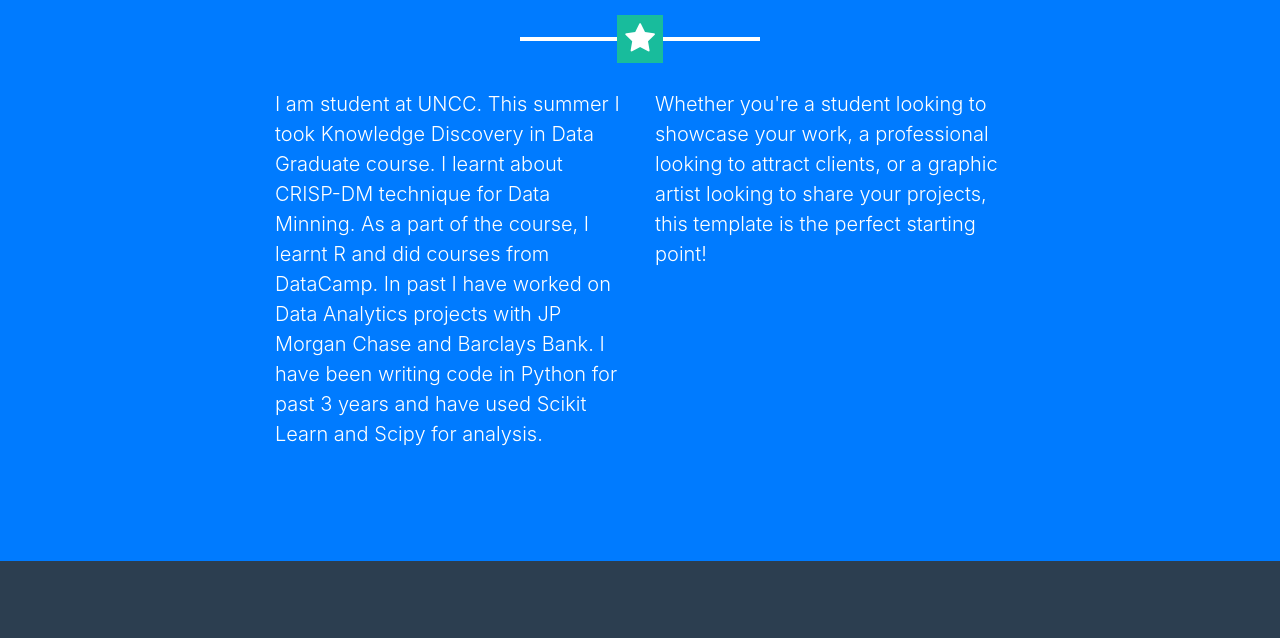
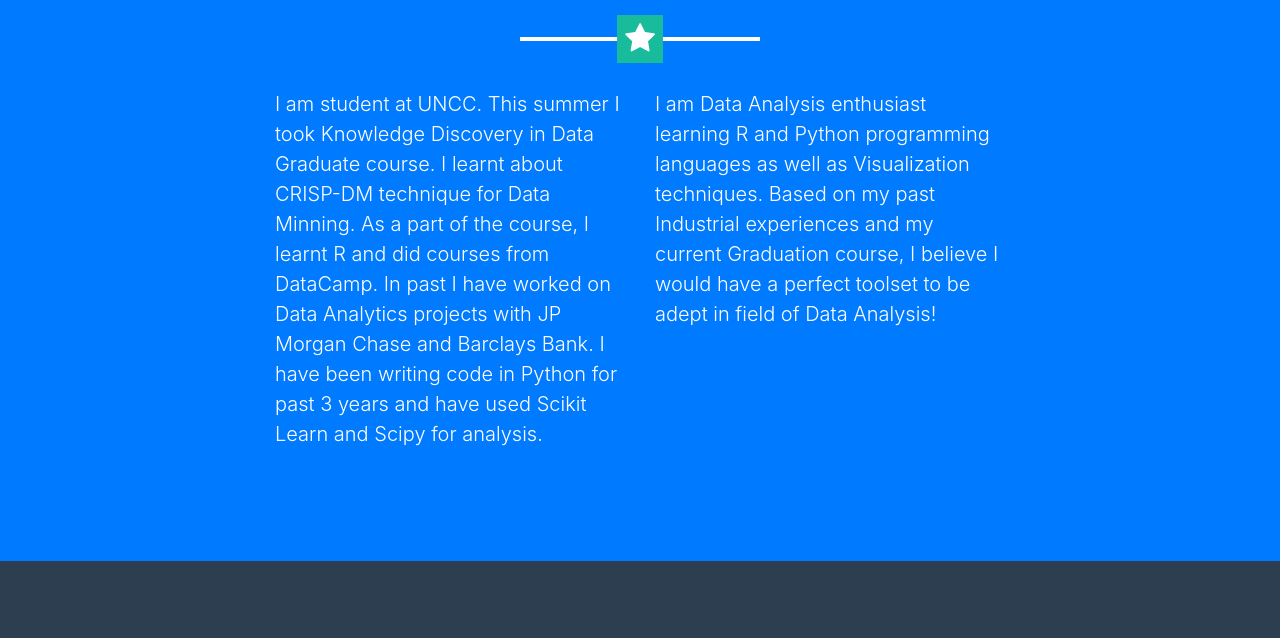
Before and after one commit to nk2810/nk2810.github.io, a website with bundled scripts: page index.html in a window 1280 px wide. Shown: the part 1611-2249 px from the top of the page. Built offline with nearby package versions, Linux system fonts and the light colour scheme.

Commit message:
Updating HTML

```diff
--- a/index.html
+++ b/index.html
@@ -146,7 +146,7 @@
 			In past I have worked on Data Analytics projects with JP Morgan Chase and Barclays Bank. I have been writing code in Python for past 3 years and have used Scikit Learn and Scipy for analysis.</p>
           </div>
           <div class="col-lg-4 mr-auto">
-            <p class="lead">Whether you're a student looking to showcase your work, a professional looking to attract clients, or a graphic artist looking to share your projects, this template is the perfect starting point!</p>
+            <p class="lead">I am Data Analysis enthusiast learning R and Python programming languages as well as Visualization techniques. Based on my past Industrial experiences and my current Graduation course, I believe I would have a perfect toolset to be adept in field of Data Analysis!</p>
           </div>
         </div>
       </div>
```
